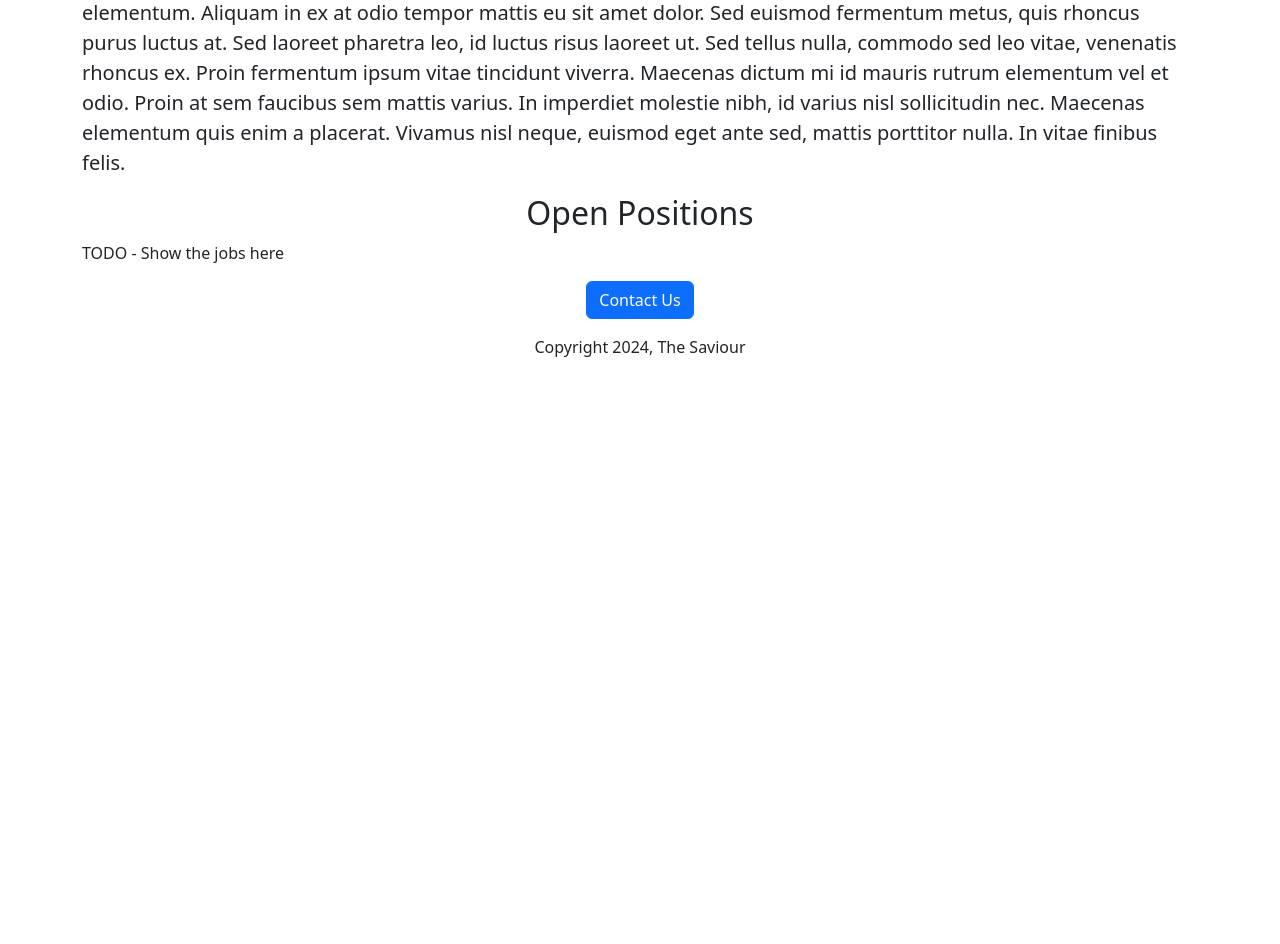
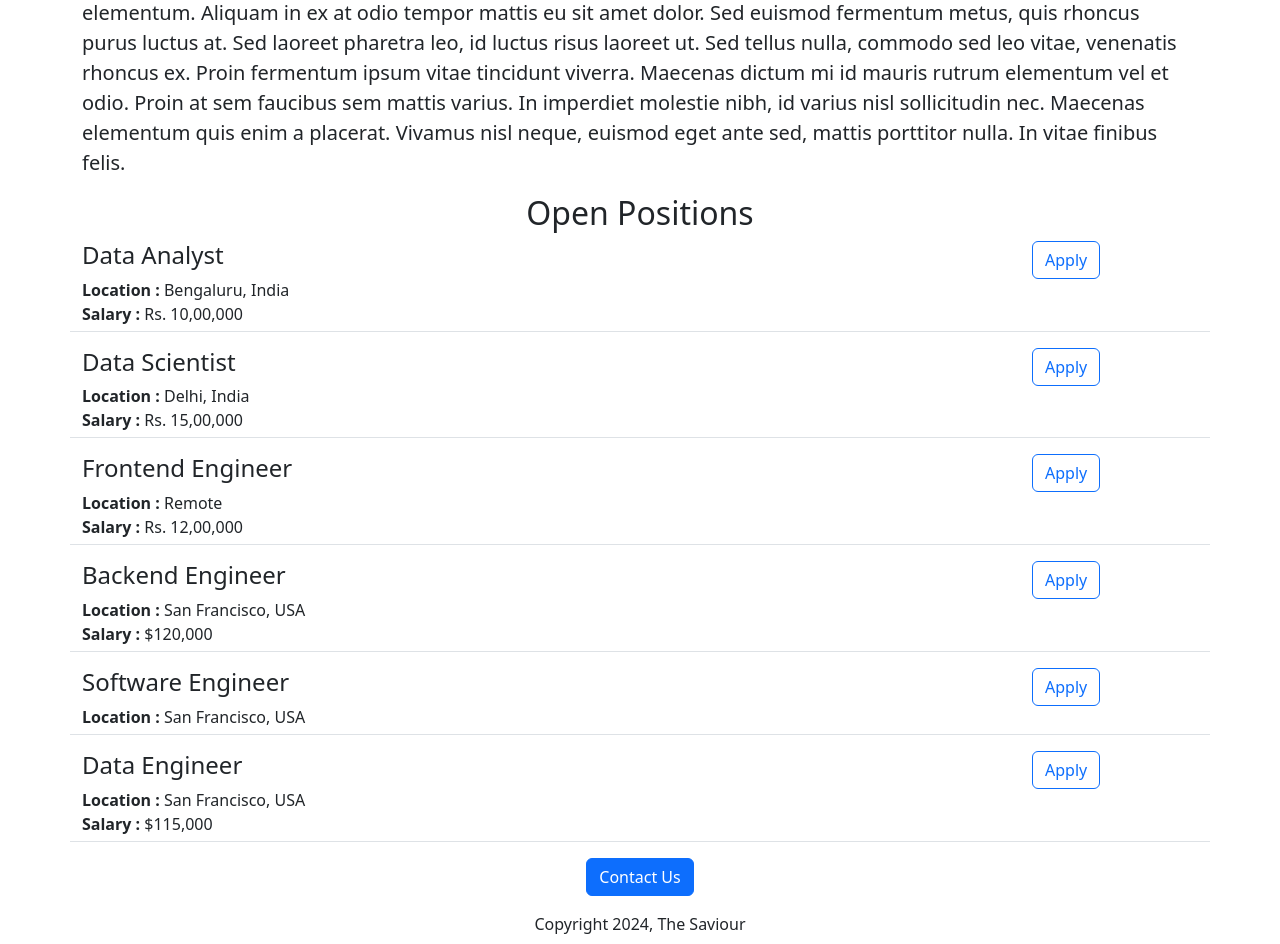
Before and after one commit to Suraj-0210/the-saviour-career-v2, a Flask app: page / in a window 1280 px wide. Shown: the part 526-1470 px from the top of the page. Before the commit the page ends 883 px from the top, so only its background shows below. Run offline with Flask 3, Linux system fonts and the light colour scheme.

Commit message:
added dynamic data and api route

```diff
--- a/app.py
+++ b/app.py
@@ -1,12 +1,54 @@
-from flask import Flask, render_template
+from flask import Flask, jsonify, render_template
 
 app = Flask(__name__)
 
+JOBS = [
+  {
+    'id': 1,
+    'title': 'Data Analyst',
+    'location': 'Bengaluru, India',
+    'salary': 'Rs. 10,00,000'
+  },
+  {
+    'id': 2,
+    'title': 'Data Scientist',
+    'location': 'Delhi, India',
+    'salary': 'Rs. 15,00,000'
+  },
+  {
+    'id': 3,
+    'title': 'Frontend Engineer',
+    'location': 'Remote',
+    'salary': 'Rs. 12,00,000'
+  },
+  {
+    'id': 4,
+    'title': 'Backend Engineer',
+    'location': 'San Francisco, USA',
+    'salary': '$120,000'
+  },
+  {
+    'id': 5,
+    'title': 'Software Engineer',
+    'location': 'San Francisco, USA',
+    # 'salary': '$110,000'
+  },
+  {
+    'id': 6,
+    'title': 'Data Engineer',
+    'location': 'San Francisco, USA',
+    'salary': '$115,000'
+  }
+]
 
 @app.route('/')
 def helloWorld():
-  return render_template('home.html')
+  return render_template('home.html', jobs=JOBS)
 
+
+@app.route('/api/jobs')
+def list_jobs():
+  return jsonify(JOBS)
 
 if __name__ == '__main__':
   app.run(host='0.0.0.0', debug=True, port=8080)
--- a/templates/home.html
+++ b/templates/home.html
@@ -30,7 +30,11 @@
   molestie nibh, id varius nisl sollicitudin nec. Maecenas elementum quis enim a placerat. Vivamus nisl neque, euismod eget ante sed,
   mattis porttitor nulla. In vitae finibus felis.</p>
     <h2 class='text-center mt-3 mb-2'>Open Positions</h2>
-    <p>TODO - Show the jobs here</p>
+    <div>
+      {% for job in jobs %}
+        {% include 'jobitem.html' %}
+      {% endfor %}
+    </div>
     <div class='text-center'>
       <button class='btn btn-primary'>Contact Us</button>
       <p class='text-center mt-3 mb-2''>Copyright 2024, The Saviour</p>
--- /dev/null
+++ b/templates/jobitem.html
@@ -0,0 +1,16 @@
+<div style="margin-bottom:16px; padding-bottom:5px;" class='border-bottom row'>
+  <div class='col-10'>
+    <h4>{{job['title']}}</h4>
+    <div>
+      <b>Location :</b> {{job['location']}}
+    </div>
+    {% if 'salary' in job %}
+    <div>
+      <b>Salary :</b> {{job['salary']}}
+    </div>
+    {% endif %}
+  </div>
+  <div class='col-2'>
+    <button class='btn btn-outline-primary float-right'>Apply</button>
+  </div>
+</div>
```
Also changed, not shown: 1 other file.
